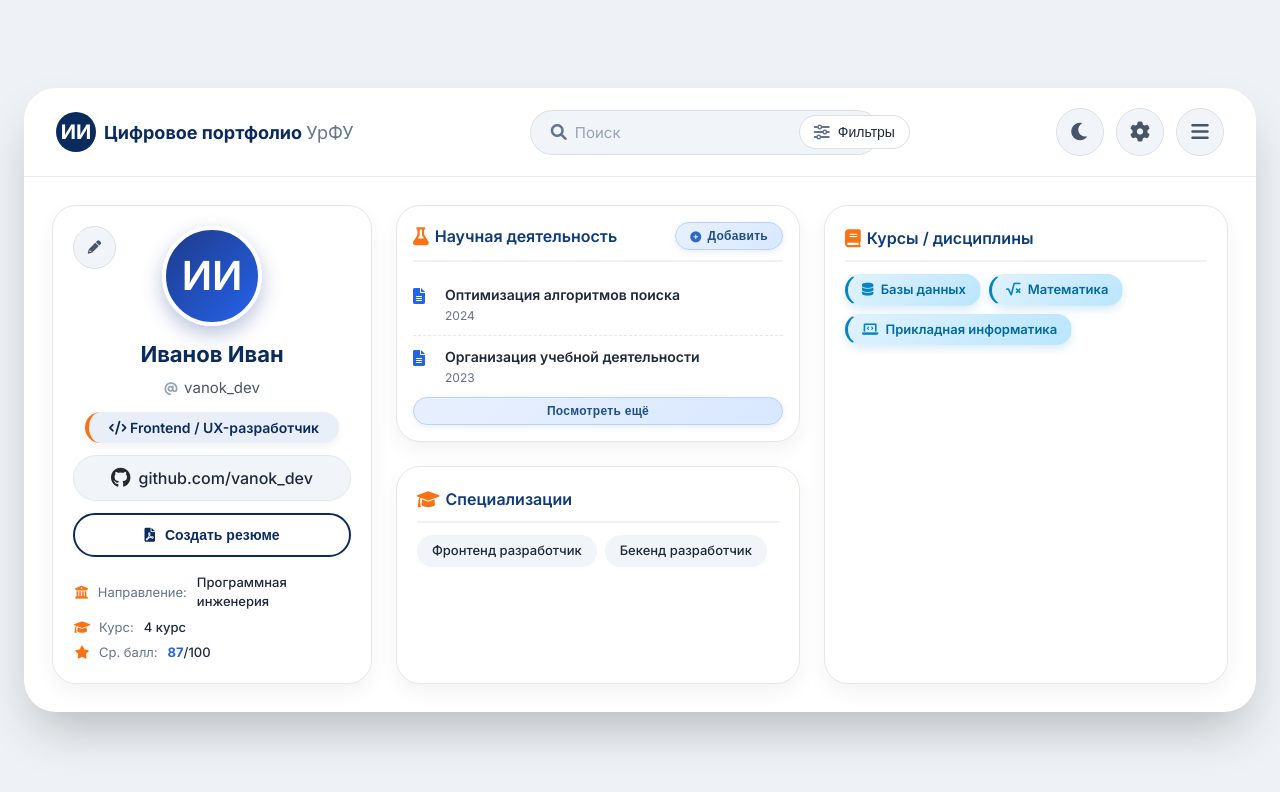
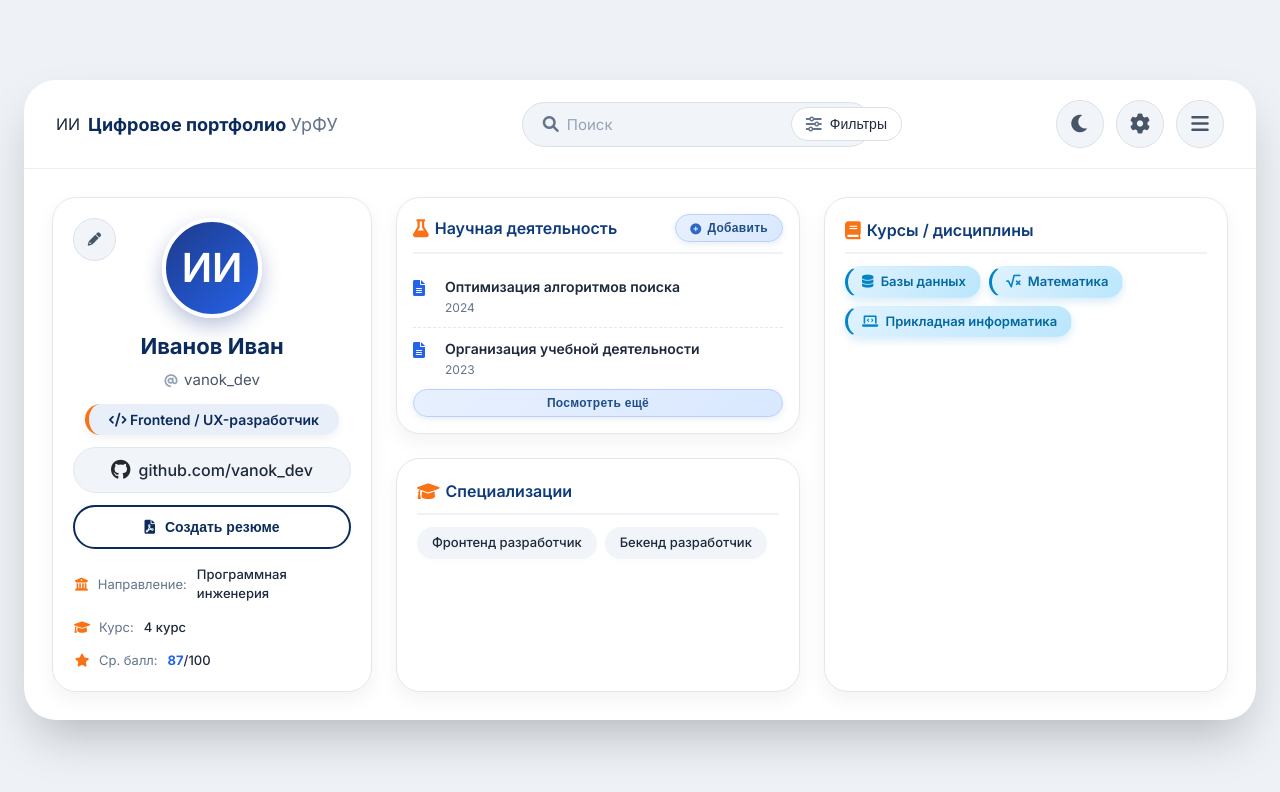
Before and after one commit to ilnaz135/Portfolio, a plain HTML site: page index.html in a window 1280 px wide. Drawn offline with Linux system fonts and the light colour scheme.

Commit message:
Update style.css

```diff
--- a/styles/style.css
+++ b/styles/style.css
@@ -40,17 +40,9 @@ body.dark-mode .header {
     gap: 8px;
 }
 
-.logo-icon {
-    background-color: #0b2b5c;
-    color: white;
-    width: 40px;
-    height: 40px;
-    border-radius: 50%;
-    display: flex;
-    align-items: center;
-    justify-content: center;
-    font-weight: 700;
-    font-size: 20px;
+.logo-svg {
+    transform: scale(1/1.75);
+    fill: #ffb600;
 }
 
 body.dark-mode .logo-icon {
@@ -498,7 +490,7 @@ body.dark-mode .download-resume:hover {
 .education-compact {
     display: flex;
     flex-direction: column;
-    gap: 6px;
+    gap: 14px;
     padding: 4px 0 0 0;
     margin-top: 0;
 }
@@ -1011,7 +1003,8 @@ body.dark-mode .input-group input {
 
     .profile-card {
         padding: 14px;
-        gap: 6px;
+        gap: 14px;
+        height: 100%;
     }
 
     .avatar {
@@ -1163,11 +1156,6 @@ body.dark-mode .input-group input {
         flex: 1;
     }
 
-    .logo-icon {
-        width: 36px;
-        height: 36px;
-        font-size: 18px;
-    }
 
     .logo-text {
         font-size: 16px;
```
